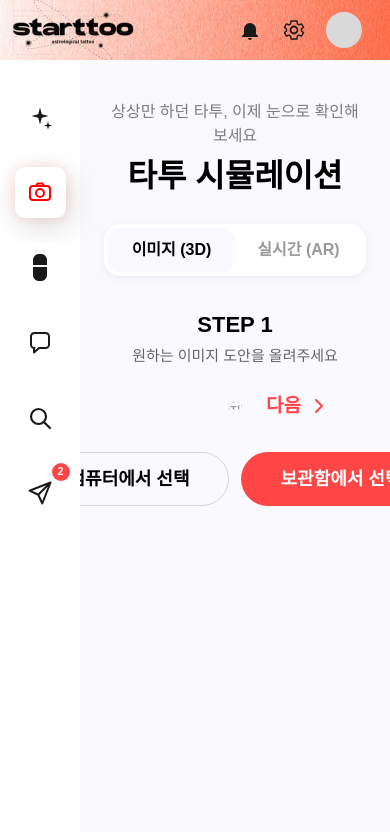
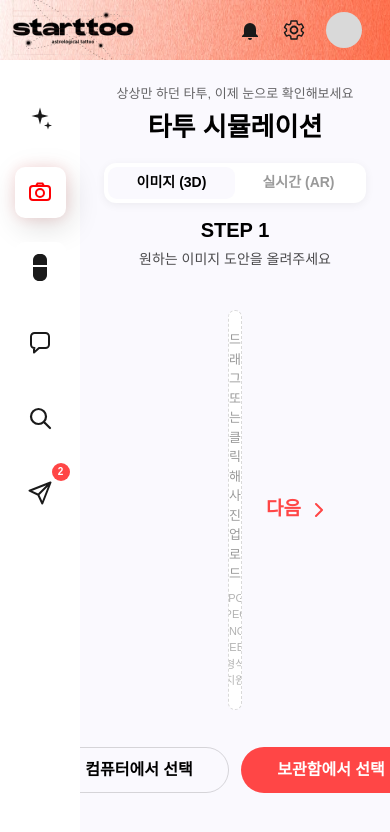
Before and after one commit to jihwan4155/starttoo, a React (Vite) app in the folder frontend/: page /simulations in a window 390 px wide. Shown: the top 832 px of the page. Built offline with nearby package versions, Linux system fonts and the light colour scheme; no server answers; a web font is replaced by a local one.

Commit message:
S15P11D201-115 [FE] fix: 시뮬레이션 UI 높이 수정
Closes S15P11D201-115

```diff
--- a/frontend/src/components/simulation/BodyPartStep.tsx
+++ b/frontend/src/components/simulation/BodyPartStep.tsx
@@ -12,7 +12,7 @@ export default function BodyPartStep({
 	onSelect,
 }: BodyPartStepProps) {
 	return (
-		<div className="relative mx-auto aspect-[649/400] w-full max-w-[700px] overflow-hidden rounded-[16px] bg-white">
+		<div className="relative mx-auto aspect-[649/400] h-full max-h-[400px] w-auto max-w-[700px] overflow-hidden rounded-[16px] bg-white">
 			<img
 				src={arBody}
 				alt="신체 부위 선택 가이드 (팔, 등)"
--- a/frontend/src/components/simulation/CameraConnectStep.tsx
+++ b/frontend/src/components/simulation/CameraConnectStep.tsx
@@ -48,8 +48,8 @@ function QrGlyph() {
 
 export default function CameraConnectStep() {
 	return (
-		<div className="mx-auto flex aspect-[16/9] w-full max-w-[700px] items-center justify-center rounded-[16px] bg-white">
-			<div className="flex size-[270px] items-center justify-center rounded-[12px] border border-black/10">
+		<div className="mx-auto flex h-full max-h-[400px] w-full max-w-[700px] items-center justify-center rounded-[16px] bg-white">
+			<div className="flex size-[clamp(180px,30vh,270px)] items-center justify-center rounded-[12px] border border-black/10">
 				<QrGlyph />
 			</div>
 		</div>
--- a/frontend/src/components/simulation/DesignSelectStep.tsx
+++ b/frontend/src/components/simulation/DesignSelectStep.tsx
@@ -30,8 +30,8 @@ export default function DesignSelectStep({
 	onCapture,
 }: DesignSelectStepProps) {
 	return (
-		<div className="mx-auto flex w-full max-w-[640px] flex-col gap-4 sm:flex-row">
-			<div className="relative aspect-[3/4] w-full max-w-[300px] overflow-hidden rounded-[12px] bg-black/5">
+		<div className="mx-auto flex w-full max-w-[480px] flex-col gap-4 sm:flex-row">
+			<div className="relative mx-auto aspect-[3/4] w-full max-w-[220px] overflow-hidden rounded-[12px] bg-black/5">
 				<span className="absolute left-3 top-3 z-10 flex items-center gap-1 rounded-full bg-white px-2.5 py-1 text-[13px] font-semibold text-brand">
 					<span className="size-[6px] rounded-full bg-brand" />
 					LIVE
@@ -50,7 +50,7 @@ export default function DesignSelectStep({
 				</button>
 			</div>
 
-			<div className="w-full max-w-[300px] rounded-[12px] bg-white p-3 shadow-[0_2px_10px_rgba(0,0,0,0.06)]">
+			<div className="w-full max-w-[220px] rounded-[12px] bg-white p-3 shadow-[0_2px_10px_rgba(0,0,0,0.06)]">
 				<div className="grid grid-cols-2 gap-2">
 					{Array.from({ length: DESIGN_COUNT }, (_, index) => (
 						<button
--- a/frontend/src/components/simulation/ResultActions.tsx
+++ b/frontend/src/components/simulation/ResultActions.tsx
@@ -2,13 +2,18 @@ import demoTattoo from "../../assets/images/demo-tattoo.png";
 
 export default function ResultActions() {
 	return (
-		<div className="mt-8 flex justify-center">
-			<a
-				href={demoTattoo}
-				download="starttoo-simulation.png"
-				className="inline-flex h-[54px] min-w-[200px] items-center justify-center rounded-[50px] bg-brand text-[18px] font-semibold text-white transition hover:brightness-95">
-				내 컴퓨터에 저장
-			</a>
+		<div className="mt-3 shrink-0">
+			<div className="flex justify-center">
+				<a
+					href={demoTattoo}
+					download="starttoo-simulation.png"
+					className="inline-flex h-[46px] min-w-[180px] items-center justify-center rounded-[50px] bg-brand text-[16px] font-semibold text-white transition hover:brightness-95">
+					내 컴퓨터에 저장
+				</a>
+			</div>
+			<p className="invisible mt-2 text-center text-[13px] font-light text-black/50">
+				placeholder
+			</p>
 		</div>
 	);
 }
--- a/frontend/src/components/simulation/ResultImage.tsx
+++ b/frontend/src/components/simulation/ResultImage.tsx
@@ -21,7 +21,7 @@ export default function ResultImage() {
 
 	return (
 		<>
-			<div className="relative mx-auto aspect-[16/9] w-full max-w-[700px] overflow-hidden rounded-[12px] bg-black/5">
+			<div className="relative mx-auto h-full max-h-[400px] w-full max-w-[700px] overflow-hidden rounded-[12px] bg-black/5">
 				<img
 					src={demoTattoo}
 					alt="합성 결과"
--- a/frontend/src/components/simulation/SimulationTabs.tsx
+++ b/frontend/src/components/simulation/SimulationTabs.tsx
@@ -15,13 +15,13 @@ export default function SimulationTabs({
 	onChange,
 }: SimulationTabsProps) {
 	return (
-		<div className="mx-auto flex h-[52px] w-full max-w-[550px] items-center rounded-[16px] bg-white p-1 shadow-[0_2px_10px_rgba(0,0,0,0.06)]">
+		<div className="mx-auto flex h-[40px] w-full max-w-[400px] items-center rounded-[12px] bg-white p-1 shadow-[0_2px_10px_rgba(0,0,0,0.06)]">
 			{TABS.map((tab) => (
 				<button
 					key={tab.id}
 					type="button"
 					onClick={() => onChange(tab.id)}
-					className={`h-full flex-1 rounded-[12px] text-[16px] font-semibold transition ${
+					className={`h-full flex-1 rounded-[9px] text-[14px] font-semibold transition ${
 						active === tab.id ? "bg-surface text-black" : "text-black/40"
 					}`}>
 					{tab.label}
--- a/frontend/src/components/simulation/StepHeading.tsx
+++ b/frontend/src/components/simulation/StepHeading.tsx
@@ -5,9 +5,11 @@ type StepHeadingProps = {
 
 export default function StepHeading({ step, description }: StepHeadingProps) {
 	return (
-		<div className="mt-8 text-center">
-			<p className="text-[22px] font-extrabold text-black">STEP {step}</p>
-			<p className="mt-1 text-[15px] text-black/60">{description}</p>
+		<div className="mt-3 shrink-0 text-center">
+			<p className="text-[20px] font-bold text-black">STEP {step}</p>
+			<p className="mt-1 text-[14px] font-light leading-5 text-black/70">
+				{description}
+			</p>
 		</div>
 	);
 }
--- a/frontend/src/components/simulation/UploadDropzoneActions.tsx
+++ b/frontend/src/components/simulation/UploadDropzoneActions.tsx
@@ -11,12 +11,12 @@ export default function UploadDropzoneActions({
 	onPick,
 }: UploadDropzoneActionsProps) {
 	return (
-		<div className="mt-8">
+		<div className="mt-3 shrink-0">
 			<div className="flex justify-center gap-3">
 				<button
 					type="button"
 					onClick={onPick}
-					className={`h-[54px] min-w-[200px] rounded-[50px] text-[18px] font-semibold transition ${
+					className={`h-[46px] min-w-[180px] rounded-[50px] text-[16px] font-semibold transition ${
 						showLibraryButton
 							? "border border-black/15 text-black hover:bg-black/5"
 							: "bg-brand text-white hover:brightness-95"
@@ -26,15 +26,18 @@ export default function UploadDropzoneActions({
 				{showLibraryButton && (
 					<button
 						type="button"
-						className="h-[54px] min-w-[200px] rounded-[50px] bg-brand text-[18px] font-semibold text-white transition hover:brightness-95">
+						className="h-[46px] min-w-[180px] rounded-[50px] bg-brand text-[16px] font-semibold text-white transition hover:brightness-95">
 						보관함에서 선택
 					</button>
 				)}
 			</div>
 
-			{hint && (
-				<p className="mt-3 text-center text-[13px] text-black/50">{hint}</p>
-			)}
+			<p
+				className={`mt-2 text-center text-[13px] font-light text-black/50 ${
+					hint ? "" : "invisible"
+				}`}>
+				{hint || "placeholder"}
+			</p>
 		</div>
 	);
 }
--- a/frontend/src/components/simulation/UploadDropzoneBox.tsx
+++ b/frontend/src/components/simulation/UploadDropzoneBox.tsx
@@ -32,7 +32,7 @@ export default function UploadDropzoneBox({
 				onClick={onPick}
 				onDragOver={(event) => event.preventDefault()}
 				onDrop={onDrop}
-				className={`mx-auto flex aspect-[16/9] w-full max-w-[700px] flex-col items-center justify-center gap-1.5 overflow-hidden rounded-[12px] border ${
+				className={`mx-auto flex h-full max-h-[400px] w-full max-w-[700px] flex-col items-center justify-center gap-1.5 overflow-hidden rounded-[12px] border ${
 					visible ? "" : "hidden"
 				} ${
 					preview
@@ -47,10 +47,10 @@ export default function UploadDropzoneBox({
 					/>
 				) : (
 					<>
-						<p className="text-[13px] text-black/50">
+						<p className="text-[13px] font-light text-black/40">
 							드래그 또는 클릭해 사진 업로드
 						</p>
-						<p className="text-[11px] text-black/35">
+						<p className="text-[11px] font-light text-black/30">
 							JPG, JPEG, PNG, WEBP 형식 지원
 						</p>
 					</>
--- a/frontend/src/pages/SimulationsPage.tsx
+++ b/frontend/src/pages/SimulationsPage.tsx
@@ -78,21 +78,21 @@ export default function SimulationsPage() {
 
 	return (
 		<div className="h-[calc(100vh-60px)] overflow-hidden bg-surface">
-			<div className="mx-auto flex h-full max-w-[1020px] flex-col px-6 pt-10">
-				<p className="text-center text-[16px] text-black/50">
+			<div className="mx-auto flex h-full w-full max-w-[1020px] flex-col px-6 pt-6 pb-6">
+				<p className="shrink-0 text-center text-[13px] font-light text-black/60">
 					상상만 하던 타투, 이제 눈으로 확인해보세요
 				</p>
-				<h1 className="mt-1 text-center text-[32px] font-extrabold text-black">
+				<h1 className="mt-1 shrink-0 text-center text-[26px] font-extrabold text-black">
 					타투 시뮬레이션
 				</h1>
 
-				<div className="mt-6">
+				<div className="mt-4 shrink-0">
 					<SimulationTabs active={tab} onChange={setTab} />
 				</div>
 
 				<StepHeading step={step} description={STEP_COPY[tab][step]} />
 
-				<div className="mt-6 grid grid-cols-[100px_1fr_100px] items-center gap-6">
+				<div className="mt-4 grid min-h-0 flex-1 grid-cols-[100px_1fr_100px] gap-6">
 					<button
 						type="button"
 						onClick={handleBack}
@@ -104,7 +104,7 @@ export default function SimulationsPage() {
 						이전
 					</button>
 
-					<div className="min-w-0">
+					<div className="flex min-w-0 min-h-0 items-center justify-center">
 						{tab === "ar" && step === 1 && (
 							<BodyPartStep selected={bodyPart} onSelect={setBodyPart} />
 						)}
@@ -150,13 +150,13 @@ export default function SimulationsPage() {
 				</div>
 
 				{tab === "ar" && step === 1 && (
-					<p className="mt-4 text-center text-[13px] text-black/50">
+					<p className="mt-2 shrink-0 text-center text-[13px] font-light text-black/50">
 						부위를 선택하여 AR 인식률을 높이고 있어요!
 					</p>
 				)}
 
 				{tab === "ar" && step === 2 && (
-					<p className="mt-4 text-center text-[15px] leading-6 text-black/50">
+					<p className="mt-2 shrink-0 text-center text-[14px] font-light leading-5 text-black/50">
 						기본 카메라 앱으로 QR코드를 비추면
 						<br />
 						즉시 내 피부에 시뮬레이션할 수 있습니다.
```
